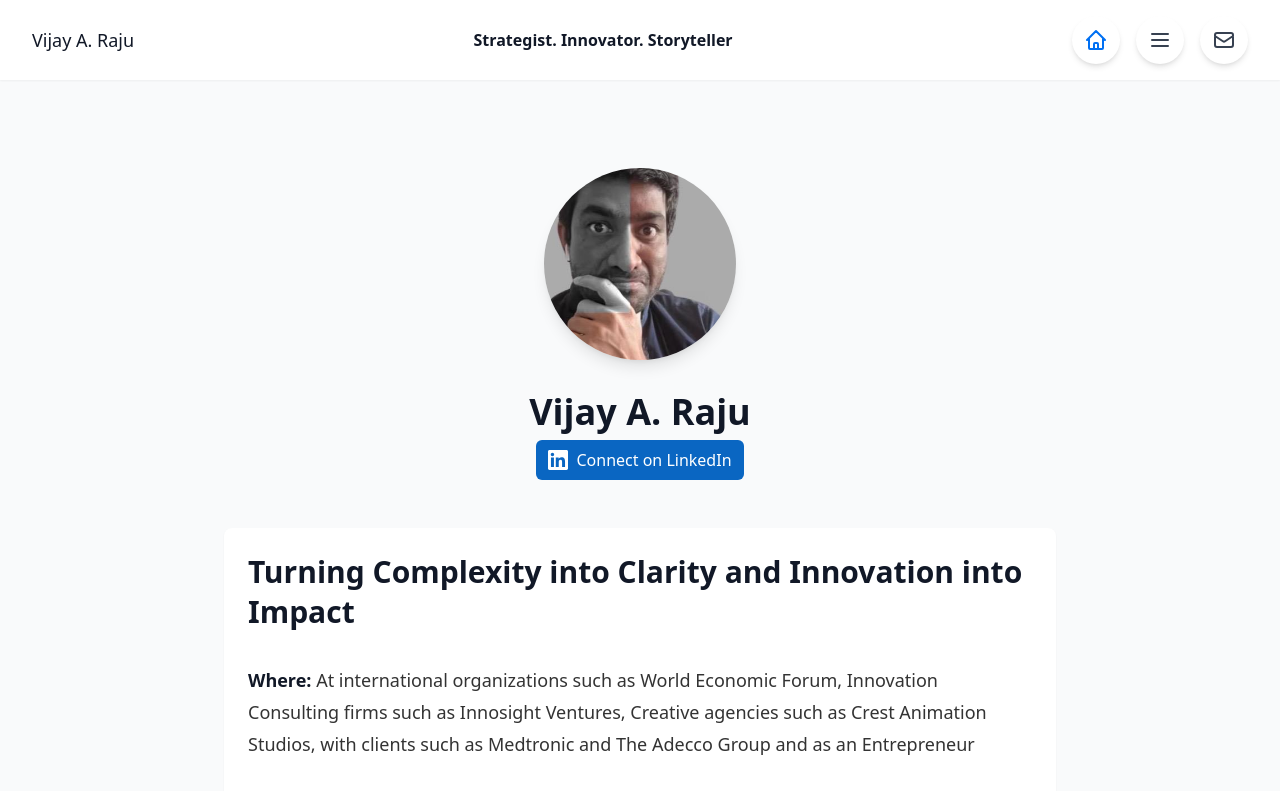
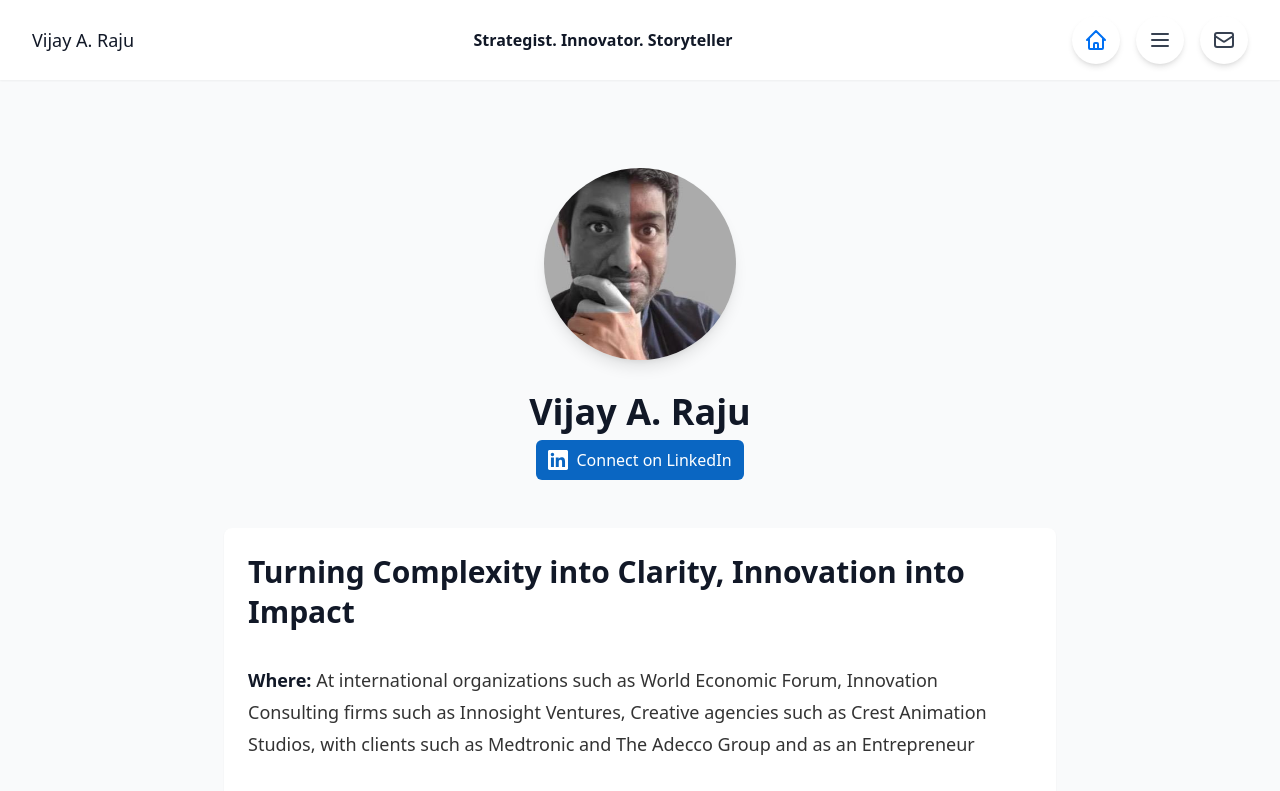
Before and after one commit to Wijay000/draft, a Next.js app: page /about in a window 1280 px wide. Shown: the top 791 px of the page. Built offline with nearby package versions, Linux system fonts and the light colour scheme.

Commit message:
About: tweak heading punctuation — 'and' → ',' in Turning Complexity line

```diff
--- a/pages/about.js
+++ b/pages/about.js
@@ -44,7 +44,7 @@ export default function About() {
         className="max-w-none"
       >
         <div className="prose prose-lg max-w-none bg-white p-6 rounded-lg shadow-sm">
-          <h2 className="font-semibold">Turning Complexity into Clarity and Innovation into Impact</h2>
+          <h2 className="font-semibold">Turning Complexity into Clarity, Innovation into Impact</h2>
 
           <p>
             <strong>Where:</strong> At international organizations such as World Economic Forum, Innovation Consulting firms such as Innosight Ventures, Creative agencies such as Crest Animation Studios, with clients such as Medtronic and The Adecco Group and as an Entrepreneur
```
